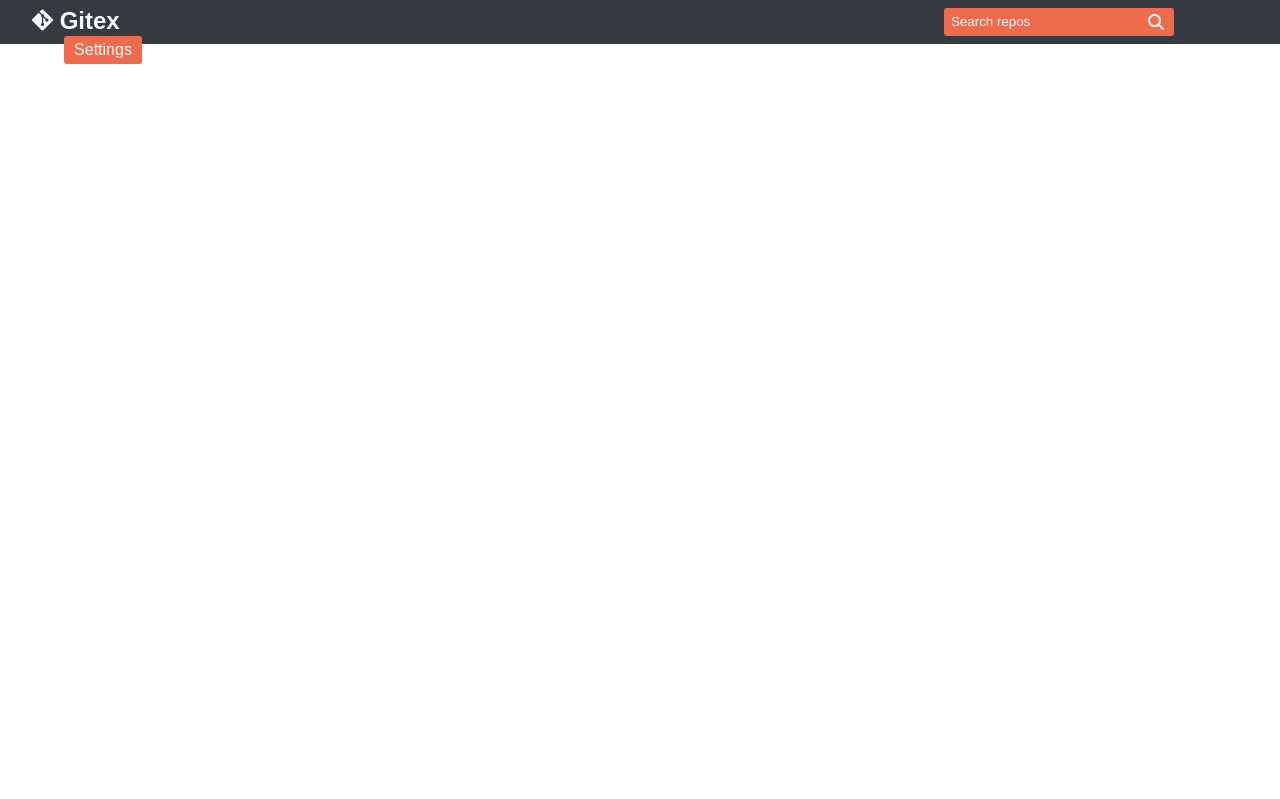
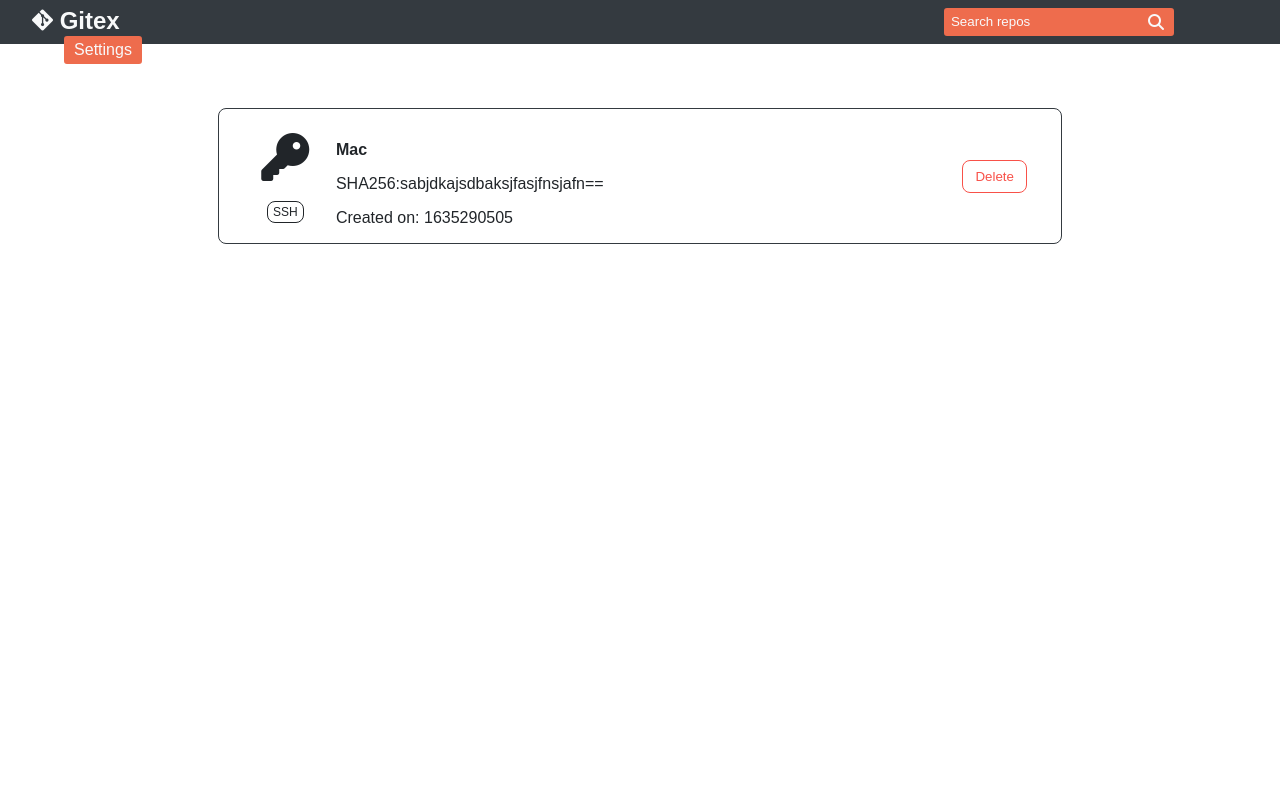
Before and after one commit to chiefbean/gitex, a Flask app: page /settings in a window 1280 px wide. Shown: the top 799 px of the page. After the commit the page ends 244 px from the top, so only its background shows below. Run offline with Flask 2, Linux system fonts and the light colour scheme; some libraries are stand-ins or nearby versions.

Commit message:
settings and rstart repo page

```diff
--- a/app.py
+++ b/app.py
@@ -1,6 +1,7 @@
 from flask import Flask, render_template, url_for
 import time
 import models
+import utils
 
 app = Flask(__name__)
 
@@ -29,7 +30,14 @@ def index():
 
 @app.route('/<repo_hash>')
 def repo(repo_hash):
-    return render_template('repo.html')
+    r = models.getRepo(repo_hash)
+    listing = utils.getDirListing(r['path'])
+    return render_template('repo.html', repo=r, files=listing['files'], folders=listing['folders'])
+
+@app.route('/settings')
+def settings():
+    keys = models.getKeys()
+    return render_template('settings.html', keys=keys['keys'])
 
 if __name__ == '__main__':
     app.run()
--- /dev/null
+++ b/data/keys.json
@@ -0,0 +1,10 @@
+{
+    "keys": [
+        {
+            "name": "Mac",
+            "hash": "sabjdkajsdbaksjfasjfnsjafn==",
+            "epoch": 1635290505,
+            "type": "SSH"
+        }
+    ]
+}
--- a/data/repos.json
+++ b/data/repos.json
@@ -5,7 +5,7 @@
             "hash": "67c31457d77b8878e1494ef1724ce7b96b1bc3f6",
             "name": "Gitex",
             "description": "Git Web Client using Flask",
-            "path": "bean/gitex.git"
+            "path": "."
         }
     ]
 }
--- a/models.py
+++ b/models.py
@@ -4,6 +4,17 @@ def getRepos():
     with open("data/repos.json") as f:
         return json.load(f)
 
+def getRepo(hash):
+    with open("data/repos.json") as f:
+        repos = json.load(f)['repos']
+        for r in repos:
+            if r['hash'] == hash:
+                return r
+
 def getCommits():
     with open("data/commits.json") as f:
         return json.load(f)
+
+def getKeys():
+    with open("data/keys.json") as f:
+        return json.load(f)
--- a/static/style.css
+++ b/static/style.css
@@ -160,18 +160,18 @@ i {
   color: #f8f9fa;
 }
 
-table {
+#activity {
   width: 80%;
   margin: auto;
   margin-top: 4rem;
   border-collapse: collapse;
 }
-table tr {
+#activity tr {
   width: 100%;
   border: 0;
   border-bottom: 2px solid #dee2e6;
 }
-table tr td {
+#activity tr td {
   vertical-align: top;
   padding: 15px 0;
 }
@@ -216,4 +216,100 @@ table tr td {
   text-decoration: underline;
 }
 
+.button-like-text {
+  border: 1px solid #212529;
+  border-radius: 8px;
+  font-size: 0.75rem;
+  padding: 3px 5px;
+}
+
+#keys {
+  width: 66%;
+  margin: auto;
+  margin-top: 4rem;
+}
+#keys .key-holder {
+  border: 1px solid #343a40;
+  border-radius: 8px;
+  display: grid;
+  grid-template-columns: 1fr 6fr 1fr;
+  align-items: center;
+  color: #212529;
+  padding: 1rem;
+}
+#keys .key-holder .key-type {
+  text-align: center;
+}
+#keys .key-holder .key-type i {
+  font-size: 3rem;
+  color: #212529;
+  margin-bottom: 1.5rem;
+}
+#keys .key-holder .key-content p {
+  margin: 0;
+  margin-top: 1rem;
+}
+#keys .key-holder .key-delete {
+  text-align: center;
+}
+#keys .key-holder .key-delete button {
+  border: 1px solid #f85149;
+  border-radius: 8px;
+  color: #f85149;
+  background: white;
+  padding: 8px 12px;
+  transition: color 0.4s ease-out, background 0.4s ease-out;
+}
+#keys .key-holder .key-delete button:hover {
+  background: #f85149;
+  color: #f8f9fa;
+}
+
+#repo-holder {
+  border: 1px solid #dee2e6;
+  border-radius: 8px;
+  width: 80%;
+  margin: auto;
+  margin-top: 4rem;
+}
+#repo-holder #file-listing {
+  width: 100%;
+  border-collapse: collapse;
+  border-radius: 8px;
+}
+#repo-holder #file-listing tr {
+  border-bottom: 1px solid #dee2e6;
+}
+#repo-holder #file-listing tr:first-of-type {
+  border-bottom: none;
+  background: #343a40;
+  color: #f8f9fa;
+}
+#repo-holder #file-listing tr:last-of-type {
+  border-bottom: none;
+}
+#repo-holder #file-listing tr td, #repo-holder #file-listing tr th {
+  padding: 8px 0;
+}
+#repo-holder #file-listing tr td:first-of-type, #repo-holder #file-listing tr th:first-of-type {
+  padding: 8px 20px;
+  width: 1rem;
+}
+#repo-holder #file-listing tr td i, #repo-holder #file-listing tr th i {
+  color: #212529;
+}
+#repo-holder #file-listing tr th {
+  border-radius: 8px 8px 0 0;
+  text-align: left;
+  font-size: 1.5rem;
+  height: 2rem;
+}
+#repo-holder #file-listing tr th img {
+  border-radius: 8px;
+  margin-right: 1rem;
+  width: 2rem;
+  height: 2rem;
+  vertical-align: text-top;
+}
+
 /*# sourceMappingURL=style.css.map */
--- a/static/style.scss
+++ b/static/style.scss
@@ -4,14 +4,7 @@ $accent-p: #dee2e6;
 $accent-s: #ee6c4d;
 $text-p: #f8f9fa;
 $text-s: #212529;
-
-$grey-p: #161b22;
-$grey-s: #0d1117;
-$grey-3: #010409;
-$grey-text-s: #484f58;
-$grey-text-p: #c9d1d9;
-$blue-p: #191970;
-$blue-s: #3c3c85;
+$red: #f85149;
 $r-ico-rem: 2rem;
 
 ::-webkit-scrollbar {
@@ -190,7 +183,7 @@ i {
     color: $text-p;
 }
 
-table {
+#activity {
     width: 80%;
     margin: auto;
     margin-top: 4rem;
@@ -251,3 +244,112 @@ table {
         text-decoration: underline;
     }
 }
+
+.button-like-text {
+    border: 1px solid $text-s;
+    border-radius: 8px;
+    font-size: .75rem;
+    padding: 3px 5px;
+}
+
+#keys {
+    width: 66%;
+    margin: auto;
+    margin-top: 4rem;
+    .key-holder {
+        border: 1px solid $background-p;
+        border-radius: 8px;
+        display: grid;
+        grid-template-columns: 1fr 6fr 1fr;
+        align-items: center;
+        color: $text-s;
+        padding: 1rem;
+
+        .key-type {
+            text-align: center;
+            i {
+                font-size: 3rem;
+                color: $text-s;
+                margin-bottom: 1.5rem;
+            }
+        }
+        .key-content {
+            p {
+                margin: 0;
+                margin-top: 1rem;
+            }
+        }
+        .key-delete {
+            text-align: center;
+
+            button {
+                border: 1px solid $red;
+                border-radius: 8px;
+                color: $red;
+                background: white;
+                padding: 8px 12px;
+                transition: color 0.4s ease-out, background 0.4s ease-out;
+
+                &:hover {
+                    background: $red;
+                    color: $text-p;
+                }
+            }
+        }
+    }
+}
+
+#repo-holder {
+    border: 1px solid $accent-p;
+    border-radius: 8px;
+    width: 80%;
+    margin: auto;
+    margin-top: 4rem;
+
+    #file-listing {
+        width: 100%;
+        border-collapse: collapse;
+        border-radius: 8px;
+
+        tr {
+            border-bottom: 1px solid $accent-p;
+
+            &:first-of-type {
+                border-bottom: none;
+                background: $background-p;
+                color: $text-p;
+            }
+
+            &:last-of-type {
+                border-bottom: none;
+            }
+
+            td, th {
+                padding: 8px 0;
+
+                &:first-of-type {
+                    padding: 8px 20px;
+                    width: 1rem;
+                }
+
+                i {
+                    color: $text-s;
+                }
+            }
+
+            th {
+                border-radius: 8px 8px 0 0;
+                text-align: left;
+                font-size: 1.5rem;
+                height: 2rem;
+                img {
+                    border-radius: 8px;
+                    margin-right: 1rem;
+                    width: 2rem;
+                    height: 2rem;
+                    vertical-align: text-top;
+                }
+            }
+        }
+    }
+}
--- a/templates/index.html
+++ b/templates/index.html
@@ -17,7 +17,7 @@
 {% endblock %}
 {% block main %}
 <content>
-    <table>
+    <table id="activity">
         <tr id="calendar">
             <td colspan="3">TODO: build heatmap commit calendar</td>
         </tr>
--- a/templates/layout.html
+++ b/templates/layout.html
@@ -13,15 +13,11 @@
             <input type="text" placeholder="Search repos" />
             <i class="fas fa-search"></i>
         </div>
-        <a href="#">Settings</a>
+        <a href="{{ url_for('settings') }}">Settings</a>
     </header>
     {% block nav %}
-    <aside>
-        <nav></nav>
-    </aside>
     {% endblock %}
     {% block main %}
-    <content></content>
     {% endblock %}
 </body>
 </html>
--- a/templates/repo.html
+++ b/templates/repo.html
@@ -5,19 +5,36 @@
 <script src="{{ url_for('static', filename='codemirror.js') }}"></script>
 <script>
     var editor = CodeMirror.fromTextArea(document.getElementById('editor'), {
-      lineNumbers: true
+    	lineNumbers: true
     });
-  </script>
+</script>
 {% endblock %}
-
-{% block nav %}
-<aside>
-    <nav></nav>
-</aside>
+{% block main %}
+<div id="repo-holder">
+	<table id="file-listing">
+		<tr>
+			<th colspan="2"><img src="https://secure.gravatar.com/avatar/{{ repo['hash'] }}?d=identicon&s=25" />Gitex</th>
+		</tr>
+		{% for folder in folders %}
+			<tr>
+				<td>
+					<i class="fas fa-folder"></i>
+				</td>
+				<td>
+					{{ folder }}
+				</td>
+			</tr>
+		{% endfor %}
+		{% for file in files %}
+			<tr>
+				<td>
+					<i class="far fa-file"></i>
+				</td>
+				<td>
+					{{ file }}
+				</td>
+			</tr>
+		{% endfor %}
+	</table>
+</div>
 {% endblock %}
-
-{% block repo %}
-<content>
-<p class="small-title">{{ repo['name'] }}</p>
-</content>
-{% endblock %}
--- /dev/null
+++ b/templates/settings.html
@@ -0,0 +1,22 @@
+{% extends 'layout.html' %}
+{% block main %}
+<div id="keys">
+    {% for key in keys %}
+        <div class="key-holder">
+            <div class="key-type">
+                <i class="fas fa-key"></i>
+                <br>
+                <span class="button-like-text">{{ key['type'] }}</span>
+            </div>
+            <div class="key-content">
+                <p><span class="b-text">{{ key['name'] }}</span></p>
+                <p>SHA256:{{ key['hash'] }}</p>
+                <p>Created on: {{ key['epoch'] }}</p>
+            </div>
+            <div class="key-delete">
+                <button>Delete</button>
+            </div>
+        </div>
+    {% endfor %}
+</div>
+{% endblock %}
```
Also changed, not shown: utils.py (added, +17 -0 lines), 1 other file.
